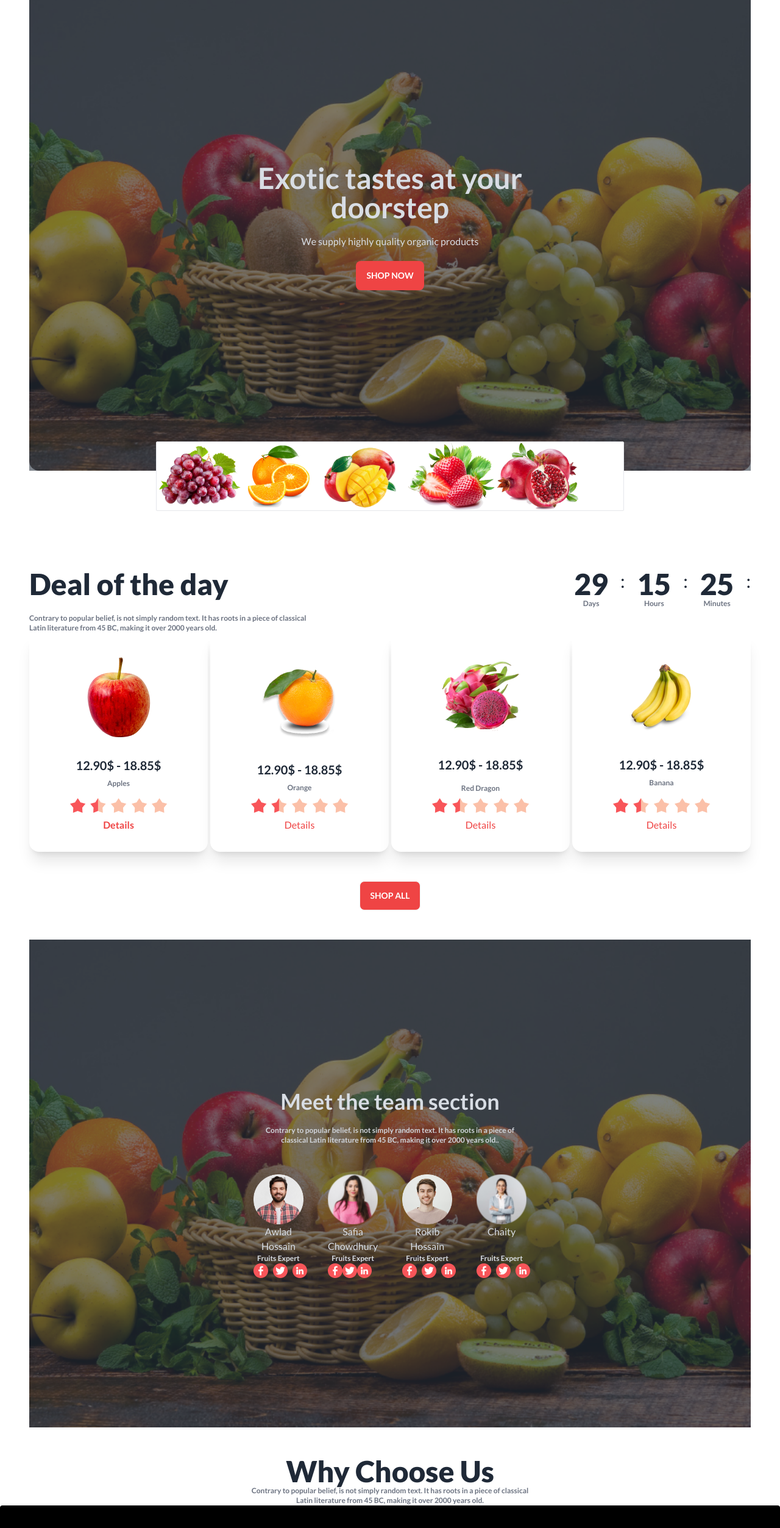
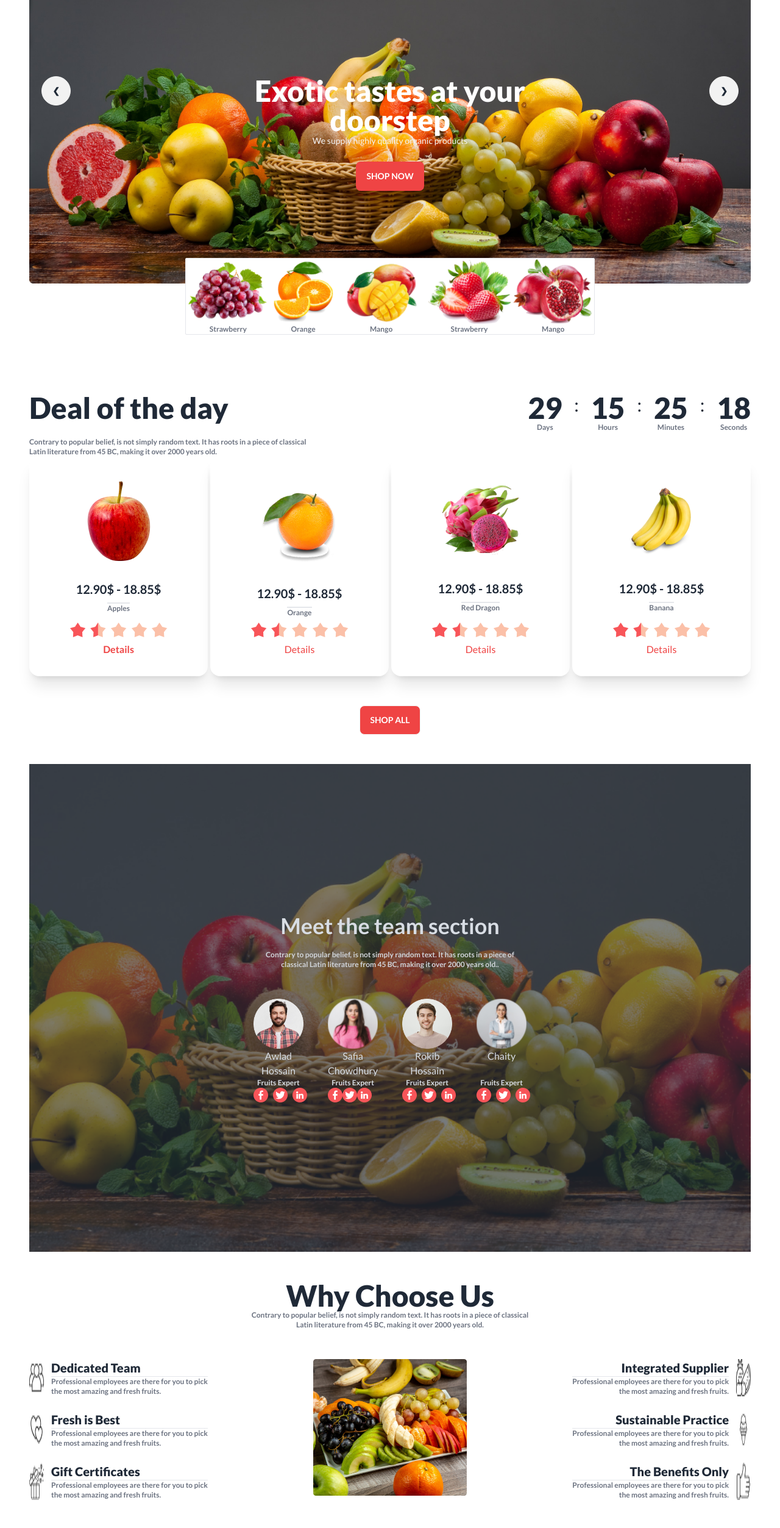
Before and after one commit to infan11/assaignment-3, a plain HTML site: page index.html in a window 1280 px wide. Shown: the part 200-2706 px from the top of the page at 61% size. Drawn offline with nearby package versions, Linux system fonts and the light colour scheme.

Commit message:
added index.html and images

```diff
--- a/index.html
+++ b/index.html
@@ -18,8 +18,8 @@
 </head>
 <body class="font-Lato">
     <!-- header-nav-section -->
-    <header class="mx-12">
-        <div class="m-2 navbar bg-red-500 p-9 rounded-full ">
+    <header class="mx-12 ">
+        <div class="m-2 flex-col lg:flex-row navbar bg-red-500 p-9 rounded-full ">
             <div class="flex-1">
               <ul class="flex gap-5 text-white">
                 <li>Home</li>
@@ -33,51 +33,61 @@
                 <h1 class="font-extrabold  text-5xl text-white" >Fruit Burst</h1>
             </div>
             <div class="flex-none gap-2">
-              <div class="relative ">
+                <div class="relative">
 
-                <input type="search" placeholder="Search" class="input input-bordered w-28 h-10 md:w-auto rounded-full "  />
-                <i class="fa-solid fa-magnifying-glass " style="color: #000000; "></i>
+                    <input type="text" class="bg-white h-14 w-full px-12 rounded-full focus:outline-none hover:cursor-pointer" name="">
+                     <i class="absolute fa fa-search text-black top-5 right-4"></i>
                   </div>
-              <div class="dropdown dropdown-end  ">
-                <label tabindex="0" class="btn btn-ghost btn-circle avatar ">
-                    <i class="fa-solid fa-bars fa-lg" style="color: #000000;"></i>
-                </label>
-                <ul tabindex="0" class="mt-3 z-[1] p-2 shadow menu menu-sm dropdown-content bg-base-100 rounded-box w-52">
-                  <li>
-                    <a class="justify-between">
-                        Home
 
-                    </a>
-                  </li>
-                  <li><a>About Us</a></li>
-                  <li><a>Shop </a></li>
-                  <li><a>All Fruits</a></li>
-                </ul>
-              </div>
             </div>
           </div>
           <br>
           <!-- header main section -->
           <section class=" ">
-          <div class="hero  min-h-screen rounded-2xl " style="background-image: url(images/banner1.png);">
-            <div class="hero-overlay bg-opacity-60"></div>
-            <div class="hero-content text-center text-neutral-content">
-              <div class="max-w-md">
-                <h1 class="mb-5 text-5xl font-bold">Exotic tastes at your doorstep</h1>
-                <p class="mb-5">We supply highly quality organic products</p>
+
+          <div class="carousel w-full">
+            <div id="slide1" class="carousel-item relative w-full">
+              <img src="images/banner1.png" class="w-full" />
+
+              <div class="absolute flex justify-between transform -translate-y-1/2 left-5 right-5 top-1/2">
+                <a href="#slide4" class="btn btn-circle">❮</a>
+                <div class="text-center ">
+                    <h1 class=" text-5xl font-extrabold text-white">Exotic tastes at your <br>doorstep</h1>
+                    <p class="text-sm text-gray-100">We supply highly quality organic products</p>
+                    <br>
                     <button class="btn bg-red-500 border-transparent  text-white">Shop Now</button>
+                </div>
+                <a href="#slide2" class="btn btn-circle">❯</a>
               </div>
             </div>
           </div>
-        <div class="flex relative -top-12 bg-white   border rounded-sm max-w-3xl m-auto ">
+        <div class="flex relative -top-12 bg-white   border rounded-sm max-w-2xl m-auto ">
+            <div>
                 <img src="images/fruit1.png" alt="">
+                <p class="text-xs font-bold text-center text-gray-500 ">Strawberry</p>
+            </div>
+            <div>
                 <img src="images/fruit2.png" alt="">
+                <p class="text-xs font-bold text-center text-gray-500">Orange</p>
+            </div>
+            <div>
                 <img src="images/fruit3.png" alt="">
+                <p class="text-xs font-bold text-center text-gray-500">Mango</p>
+            </div>
+            <div>
                 <img src="images/fruit4.png" alt="">
+                <p class="text-xs font-bold text-center text-gray-500">Strawberry</p>
+            </div>
+            <div>
                 <img src="images/fruit5.png" alt="">
+                <p class="text-xs font-bold text-center text-gray-500">Mango</p>
+            </div>
         </div>
         </section>
+
+
     </header>
+
     <br>
     <br>
     <main class="mx-12">
@@ -105,6 +115,11 @@
 
             </div>
             <p class="text-3xl">:</p>
+            <div>
+                <h1 class="text-5xl font-extrabold">18</h1>
+                <p class="text-xs font-bold text-center text-gray-500">Seconds</p>
+
+            </div>
         </div>
 
    </div>
@@ -119,7 +134,7 @@
                 </figure>
                 <div class="card-body items-center text-center">
                   <h2 class="card-title">12.90$ - 18.85$</h2>
-                  <p  class="text-xs font-bold text-center text-gray-500">Apples</p>
+                  <p  class="text-xs font-bold text-center border-t-2 text-gray-500">Apples</p>
                   <img src="images/Group 24.png" alt="">
                   <!-- You can open the modal using ID.showModal() method -->
                  <button class="text-red-500 font-bold" onclick="my_modal_3.showModal()" >Details</button>
@@ -132,8 +147,9 @@
                     </figure>
                     <div class="card-body items-center text-center">
                       <p  class="text-2xl font-bold text-center">Apples</p>
-                      <p class="text-xs font-bold text-center text-gray-500">Professional employees are there for you to pick the most amazing and fresh fruits.</p>
+                      <p class="text-xs font-bold text-center text-gray-500">Professional employees are there for you to pick <br> the most amazing and fresh fruits.</p>
                       <img src="images/Group 24.png" alt="">
+
                       <button class="btn btn-outline btn-accen text-red-500">Close</button>
                       <button class="btn btn-error bg-red-500 text-white">Buy Now</button>
              </form>
@@ -148,7 +164,7 @@
                 </figure>
                 <div class="card-body items-center text-center">
                   <h2 class="card-title">12.90$ - 18.85$</h2>
-                  <p  class="text-xs font-bold text-center text-gray-500">Orange</p>
+                  <p  class="text-xs font-bold text-center border-t-2 text-gray-500">Orange</p>
                   <img src="images/Group 24.png" alt="">
                   <!-- Open the modal using ID.showModal() method -->
               <button class=" text-red-500" onclick="my_modal_2.showModal()">Details</button>
@@ -161,7 +177,7 @@
                 <div class="card-body items-center text-center">
 
                   <h1  class="text-2xl font-bold text-center ">Orange</h1>
-                  <p class="text-xs font-bold text-center text-gray-500">Professional employees are there for you to pick the most amazing and fresh fruits.</p>
+                  <p class="text-xs font-bold text-center text-gray-500">Professional employees are there for you to pick <br> the most amazing and fresh fruits.</p>
                   <img src="images/Group 24.png" alt="">
         </form>
         <button class="btn btn-outline btn-accen text-red-500">Close</button>
@@ -178,9 +194,9 @@
                 </figure>
                 <div class="card-body items-center text-center">
                   <h2 class="card-title">12.90$ - 18.85$</h2>
-                  <hr class="bg-gray-500 ">
 
-                  <p  class="text-xs font-bold text-center text-gray-500">Red Dragon</p>
+
+                  <p  class="text-xs font-bold text-center border-t-2 text-gray-500">Red Dragon</p>
                   <img src="images/Group 24.png" alt="">
                   <!-- Open the modal using ID.showModal() method -->
                  <button class="text-red-500" onclick="my_modal_1.showModal()">Details</button>
@@ -192,7 +208,7 @@
                         </figure>
                         <div class="card-body items-center text-center">
                           <p  class="text-xs font-bold text-center text-gray-500">Red Dragon</p>
-                      <p class="text-xs font-bold text-center text-gray-500">Professional employees are there for you to pick the most amazing and fresh fruits.</p>
+                      <p class="text-xs font-bold text-center text-gray-500">Professional employees are there for you to pick <br> the most amazing and fresh fruits.</p>
                           <img src="images/Group 24.png" alt="">
                   <div class="modal-action">
                    <!-- if there is a button in form, it will close the modal -->
@@ -210,7 +226,8 @@
                 </figure>
                 <div class="card-body items-center text-center">
                   <h2 class="card-title">12.90$ - 18.85$</h2>
-                  <p  class="text-xs font-bold text-center text-gray-500">Banana</p>
+
+                  <p  class="text-xs border-t-2 font-bold text-center  text-gray-500">Banana</p>
                   <img class="" src="images/Group 24.png" alt="">
                   <!-- Open the modal using ID.showModal() method -->
                <button class="text-red-500" onclick="my_modal_5.showModal()">Details</button>
@@ -218,11 +235,12 @@
           <form method="dialog" class="modal-box">
             <div class="card  bg-base-100 ">
                 <figure class="px-10 pt-10">
+
                   <img src="images/fruit9.png" alt="" class="rounded-xl" />
                 </figure>
                 <div class="card-body items-center text-center">
                   <p  class="text-xs font-bold text-center text-gray-500">Banana</p>
-                      <p class="text-xs font-bold text-center text-gray-500">Professional employees are there for you to pick the most amazing and fresh fruits.</p>
+                      <p class="text-xs font-bold text-center text-gray-500">Professional employees are there for you to pick <br> the most amazing and fresh fruits.</p>
                   <img class="" src="images/Group 24.png" alt="">
            <div class="modal-action">
       <!-- if there is a button in form, it will close the modal -->
@@ -303,25 +321,93 @@
     <!-- employ section end -->
     <br>
     <br>
-    <section>
+
         <div class="text-center">
             <h1 class="font-extrabold  text-5xl ">Why Choose Us</h1>
             <p class="text-xs  font-bold  text-gray-500">Contrary to popular belief, is not simply random text. It has roots in a piece of classical <br>Latin literature from 45 BC, making it over 2000 years old.</p>
         </div>
         <div>
+             <br><br>
+        </div>
+        <section class="flex  ">
+            <div class=" flex-1 gap-5 ">
+                <div class="flex">
+                    <img class="pr-3" src="images/group 1.png" alt="">
+                    <div class="">
+                        <h3 class="text-xl font-extrabold">Dedicated Team</h3>
+                        <hr>
+                        <p class="text-xs font-bold  text-gray-500">Professional employees are there for you to pick <br> the most amazing and fresh fruits.</p>
+                   </div>
+               </div>
+               <br>
+               <div class="flex">
+                   <img class="pr-3" src="images/love 1.png" alt="">
+                <div>
+                    <h3 class="text-xl font-extrabold">Fresh is Best</h3>
+                    <hr>
+                    <p class="text-xs font-bold  text-gray-500">Professional employees are there for you to pick <br> the most amazing and fresh fruits.</p>
+                </div>
+               </div>
+
+
+              <br>
+               <div class="flex">
+                <img class="pr-3" src="images/gift-box 1.png " alt="">
+             <div>
+                 <h3 class="text-xl font-extrabold">Gift Certificates</h3>
+                 <hr>
+                 <p class="text-xs font-bold  text-gray-500">Professional employees are there for you to pick <br> the most amazing and fresh fruits.</p>
+                </div>
 
             </div>
+            </div>
+
+        <div>
+            <img class="max-h-56 m-auto" src="images/whychoose1.png" alt="">
+        </div>
+                <div class=" flex-1 text-right gap-2 ">
+                    <div class="flex justify-end">
+
+                        <div class="">
+                            <h3 class="text-xl font-extrabold">Integrated Supplier</h3>
+                            <hr>
+                            <p class="text-xs font-bold  text-gray-500">Professional employees are there for you to pick <br> the most amazing and fresh fruits.</p>
+                       </div>
+                    <img class="pl-3 " src="images/fruit 1.png" alt="">
+                   </div>
+                   <br>
+                   <div class="flex justify-end">
+
+                    <div class="">
+                        <h3 class="text-xl font-extrabold" >Sustainable Practice</h3>
+                        <hr>
+                        <p class="text-xs font-bold  text-gray-500">Professional employees are there for you to pick <br> the most amazing and fresh fruits.</p>
+                   </div>
+                <img class="pl-3 " src="images/ice-cream 1.png" alt="">
+               </div>
+               <br>
+               <div class="flex justify-end">
+
+                <div class="">
+                    <h3 class="text-xl font-extrabold">The Benefits Only</h3>
+                    <hr>
+                    <p class="text-xs font-bold  text-gray-500">Professional employees are there for you to pick <br> the most amazing and fresh fruits.</p>
+               </div>
+            <img class="pl-3 " src="images/like 1.png" alt="">
+           </div>
+
     </section>
+
     </main>
- <footer>
-    <section>
+    <br><br>
+
 
         <footer class="footer footer-center p-10 bg-base-200 bg-black text-white text-base-content rounded">
             <div class="flex">
                 <img src="images/logo.png" alt="">
                 <h1 class="font-extrabold  text-2xl " >Fruit Burst</h1>
             </div>
-            <br>
+
             <div class="grid grid-flow-col gap-4">
               <a class=" ">Home</a>
               <a class="">About Us</a>
@@ -342,7 +428,6 @@
             </div>
 
           </footer>
-    </section>
- </footer>
+
 </body>
 </html>
```
Also changed, not shown: images/fruit 1.png (added), images/gift-box 1.png (added), images/group 1.png (added), images/ice-cream 1.png (added), images/like 1.png (added), images/love 1.png (added). Lines whose indentation alone changed are shown as unchanged.
